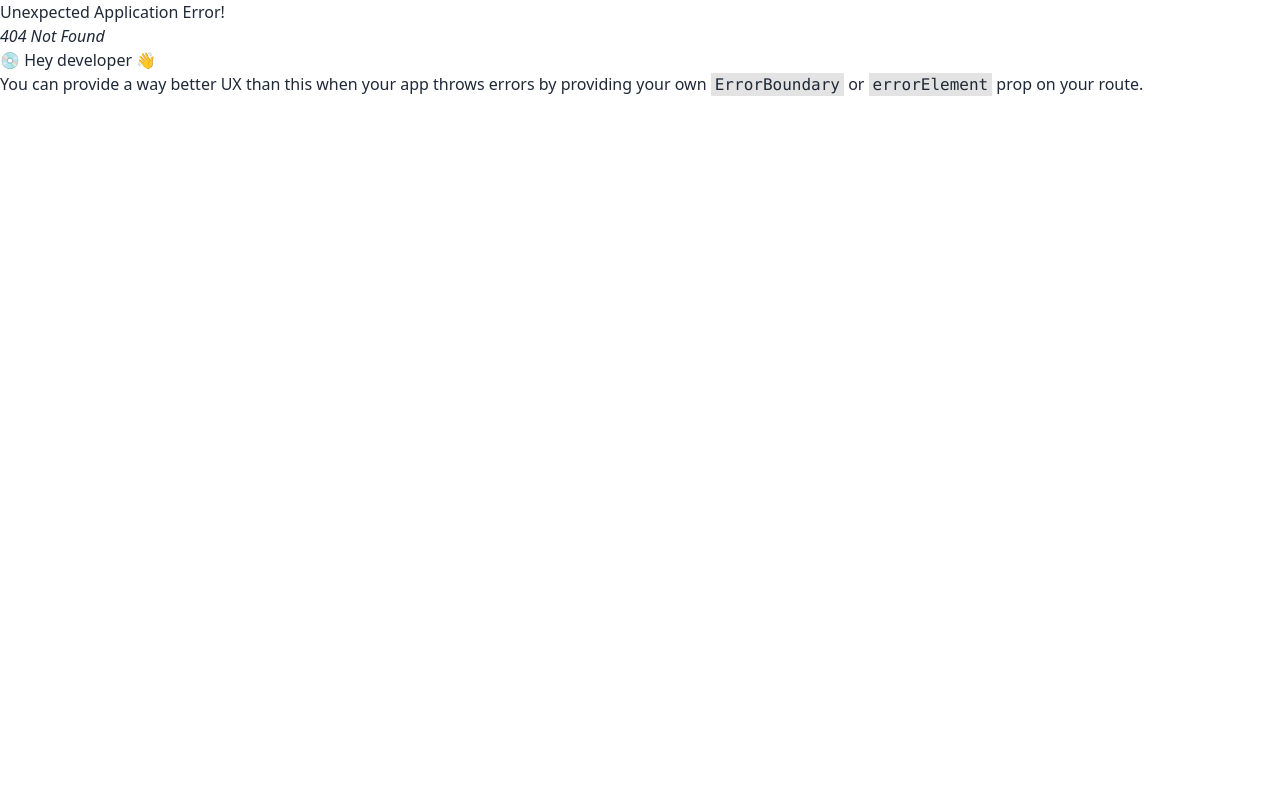
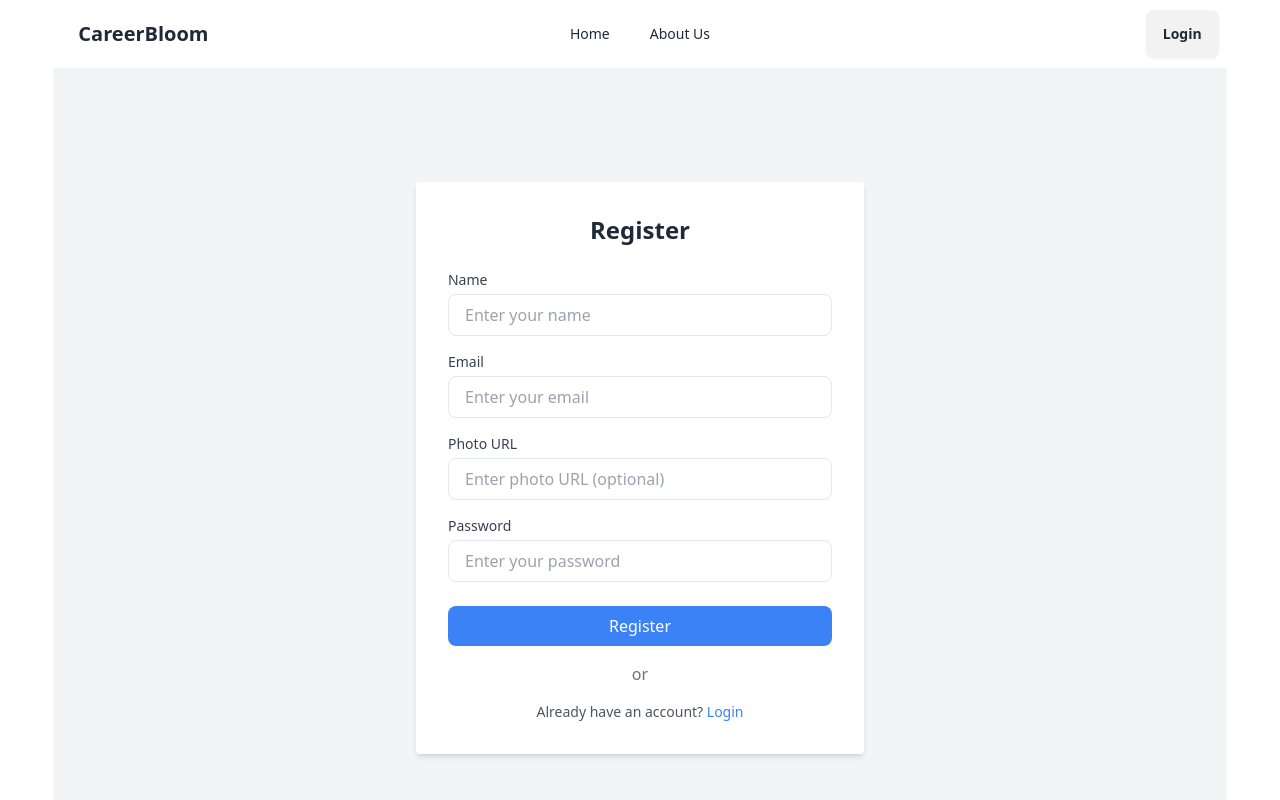
Before and after one commit to riyadhossain565/Career-Bloom, a React (Vite) app: page /register in a window 1280 px wide. Before the commit this address had no page. Shown: the top 800 px of the page. Built offline with nearby package versions, Linux system fonts and the light colour scheme.

Commit message:
added login and register page, firebase config

```diff
--- a/package.json
+++ b/package.json
@@ -10,6 +10,7 @@
     "preview": "vite preview"
   },
   "dependencies": {
+    "firebase": "^11.0.2",
     "localforage": "^1.10.0",
     "match-sorter": "^8.0.0",
     "react": "^18.3.1",
--- a/public/serviceData.json
+++ b/public/serviceData.json
@@ -7,6 +7,7 @@
     "pricing": "$150",
     "duration": "05-12-24 5:00 PM - 6:00 PM",
     "rating": 4.8,
+    "description": "Personalized one-on-one counseling to identify your career path.",
     "counselor": "John Doe"
   },
   {
@@ -17,6 +18,7 @@
     "pricing": "$100",
     "duration": "07-12-24 4:00 PM - 5:00 PM",
     "rating": 4.5,
+    "description": "Get a professional review of your resume to stand out to employers.",
     "counselor": "Jane Smith"
   },
   {
@@ -27,6 +29,7 @@
     "pricing": "$120",
     "duration": "10-12-24 6:00 PM - 7:00 PM",
     "rating": 4.9,
+    "description": "Prepare for your next big interview with our group mock sessions.",
     "counselor": "Robert Brown"
   },
   {
@@ -37,6 +40,7 @@
     "pricing": "$80",
     "duration": "12-12-24 3:00 PM - 4:30 PM",
     "rating": 4.7,
+    "description": "Learn strategies and tools for an effective job search.",
     "counselor": "Emily Davis"
   },
   {
@@ -47,6 +51,7 @@
     "pricing": "$200",
     "duration": "15-12-24 10:00 AM - 12:00 PM",
     "rating": 4.6,
+    "description": "Assess your strengths and interests to choose the right career path.",
     "counselor": "Michael Lee"
   },
   {
@@ -57,6 +62,7 @@
     "pricing": "$250",
     "duration": "20-12-24 2:00 PM - 3:00 PM",
     "rating": 4.8,
+    "description": "Interactive workshop to define and achieve your career goals.",
     "counselor": "Sarah Wilson"
   }
 ]
--- /dev/null
+++ b/src/Firebase/firebase.config.js
@@ -0,0 +1,22 @@
+// Import the functions you need from the SDKs you need
+import { initializeApp } from "firebase/app";
+import { getAuth } from "firebase/auth";
+// TODO: Add SDKs for Firebase products that you want to use
+// https://firebase.google.com/docs/web/setup#available-libraries
+
+// Your web app's Firebase configuration
+const firebaseConfig = {
+  apiKey: "AIzaSyBOhfVwjyI2-YmGonhQhGe8hHsQuJ0KSBY",
+  authDomain: "career-bloom-c3840.firebaseapp.com",
+  projectId: "career-bloom-c3840",
+  storageBucket: "career-bloom-c3840.firebasestorage.app",
+  messagingSenderId: "317504387267",
+  appId: "1:317504387267:web:2830c0880da8657bdf4a76",
+};
+
+// Initialize Firebase
+const app = initializeApp(firebaseConfig);
+// Initialize Firebase Authentication and get a reference to the service
+const auth = getAuth(app);
+
+export default auth;
--- /dev/null
+++ b/src/pages/Login.jsx
@@ -0,0 +1,73 @@
+import { Link } from "react-router-dom";
+
+const Login = () => {
+  return (
+    <div className="flex items-center justify-center min-h-screen bg-gray-100">
+      <div className="w-full max-w-md p-8 bg-white rounded shadow-md">
+        <h2 className="text-2xl font-bold text-center text-gray-800 mb-6">
+          Login
+        </h2>
+        <form>
+          {/* Email Input */}
+          <div className="mb-4">
+            <label
+              htmlFor="email"
+              className="block text-sm font-medium text-gray-700"
+            >
+              Email
+            </label>
+            <input
+              type="email"
+              id="email"
+              className="w-full px-4 py-2 mt-1 border rounded-lg focus:outline-none focus:ring-2 focus:ring-blue-400"
+              placeholder="Enter your email"
+              required
+            />
+          </div>
+
+          {/* Password Input */}
+          <div className="mb-6">
+            <label
+              htmlFor="password"
+              className="block text-sm font-medium text-gray-700"
+            >
+              Password
+            </label>
+            <input
+              type="password"
+              id="password"
+              className="w-full px-4 py-2 mt-1 border rounded-lg focus:outline-none focus:ring-2 focus:ring-blue-400"
+              placeholder="Enter your password"
+              required
+            />
+            <label className="label">
+              <a href="#" className="label-text-alt link link-hover text-sm">
+                Forgot password?
+              </a>
+            </label>
+          </div>
+
+          {/* Submit Button */}
+          <button
+            type="submit"
+            className="w-full py-2 text-white bg-blue-500 rounded-lg hover:bg-blue-600 focus:outline-none"
+          >
+            Login
+          </button>
+        </form>
+
+        {/* Register option */}
+        <div className="mt-4 text-center text-sm text-gray-600">
+          <p>
+            Don't have an account?{" "}
+            <Link to="/register" className="text-blue-500 hover:underline">
+              Register
+            </Link>
+          </p>
+        </div>
+      </div>
+    </div>
+  );
+};
+
+export default Login;
--- /dev/null
+++ b/src/pages/Register.jsx
@@ -0,0 +1,119 @@
+import React from "react";
+import { Link } from "react-router-dom";
+
+const Register = () => {
+  return (
+    <div className="flex items-center justify-center min-h-screen bg-gray-100">
+      <div className="w-full max-w-md p-8 bg-white rounded shadow-md">
+        <h2 className="text-2xl font-bold text-center text-gray-800 mb-6">
+          Register
+        </h2>
+        <form>
+          {/* Name Input */}
+          <div className="mb-4">
+            <label
+              htmlFor="name"
+              className="block text-sm font-medium text-gray-700"
+            >
+              Name
+            </label>
+            <input
+              type="text"
+              id="name"
+              className="w-full px-4 py-2 mt-1 border rounded-lg focus:outline-none focus:ring-2 focus:ring-blue-400"
+              placeholder="Enter your name"
+              required
+            />
+          </div>
+
+          {/* Email Input */}
+          <div className="mb-4">
+            <label
+              htmlFor="email"
+              className="block text-sm font-medium text-gray-700"
+            >
+              Email
+            </label>
+            <input
+              type="email"
+              id="email"
+              className="w-full px-4 py-2 mt-1 border rounded-lg focus:outline-none focus:ring-2 focus:ring-blue-400"
+              placeholder="Enter your email"
+              required
+            />
+          </div>
+
+          {/* Photo URL Input */}
+          <div className="mb-4">
+            <label
+              htmlFor="photoURL"
+              className="block text-sm font-medium text-gray-700"
+            >
+              Photo URL
+            </label>
+            <input
+              type="url"
+              id="photoURL"
+              // value={photoURL}
+              // onChange={(e) => setPhotoURL(e.target.value)}
+              className="w-full px-4 py-2 mt-1 border rounded-lg focus:outline-none focus:ring-2 focus:ring-blue-400"
+              placeholder="Enter photo URL (optional)"
+            />
+          </div>
+
+          {/* Password Input */}
+          <div className="mb-6">
+            <label
+              htmlFor="password"
+              className="block text-sm font-medium text-gray-700"
+            >
+              Password
+            </label>
+            <input
+              type="password"
+              id="password"
+              // value={password}
+              // onChange={(e) => setPassword(e.target.value)}
+              className="w-full px-4 py-2 mt-1 border rounded-lg focus:outline-none focus:ring-2 focus:ring-blue-400"
+              placeholder="Enter your password"
+              required
+            />
+          </div>
+
+          {/* Submit Button */}
+          <button
+            type="submit"
+            className="w-full py-2 text-white bg-blue-500 rounded-lg hover:bg-blue-600 focus:outline-none"
+          >
+            Register
+          </button>
+        </form>
+
+        {/* Divider */}
+        <div className="my-4 text-center text-gray-500">or</div>
+
+        {/* Google Login Button */}
+        {/* <GoogleLogin
+          clientId="YOUR_GOOGLE_CLIENT_ID" // Replace with your Google Client ID
+          buttonText="Register with Google"
+          // onSuccess={handleGoogleSuccess}
+          // onFailure={handleGoogleFailure}
+          cookiePolicy="single_host_origin"
+          className="w-full"
+        /> */}
+
+        {/* Link to Login Page */}
+        <div className="mt-4 text-center text-sm text-gray-600">
+          <p>
+            Already have an account?{" "}
+            <Link to="/login" className="text-blue-500 hover:underline">
+              Login
+            </Link>
+          </p>
+        </div>
+      </div>
+    </div>
+  );
+};
+
+export default Register;
```
Also changed, not shown: src/routes/router.jsx (+10 -0 lines), 1 other file (tests, documents, lock files or other folders).
